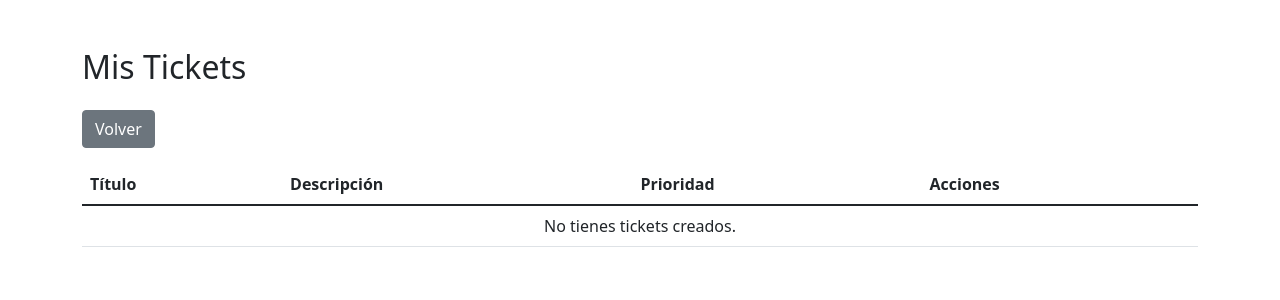
After one commit to jucamero/HelpDesk-Django, a Django app: page /my-tickets/ in a window 1280 px wide. The commit adds this page. Shown: the top 300 px of the page. Run offline with Django 5.2, Linux system fonts and the light colour scheme; a user stored in the database is signed in; data comes from the database, SQL or seed files in the repository; both versions use the stored data as it was after the commit.

Commit message:
Se crea la vista de para ver los tickets creados x el user

```diff
--- a/tickets/models.py
+++ b/tickets/models.py
@@ -1,5 +1,6 @@
 from django.contrib.auth.models import AbstractUser
 from django.db import models
+from django.conf import settings
 
 class CustomUser(AbstractUser):
     ROLE_CHOICES = [
@@ -11,7 +12,7 @@ class CustomUser(AbstractUser):
 
     def __str__(self):
         return self.username
-"""
+
 class Ticket(models.Model):
     PRIORITY_CHOICES = [
         ('low', 'Leve'),
@@ -19,11 +20,21 @@ class Ticket(models.Model):
         ('high', 'Grave'),
         ('urgent', 'Urgente'),
     ]
+
+    STATUS_CHOICES = [
+        ('en_proceso', 'En proceso'),
+        ('escalado', 'Escalado'),
+        ('terminado', 'Terminado'),
+        ('devuelto', 'Devuelto'),
+    ]
+
     title = models.CharField(max_length=255)
     description = models.TextField()
     priority = models.CharField(max_length=10, choices=PRIORITY_CHOICES)
-    status = models.CharField(max_length=10, default='En proceso')
-    created_by = models.ForeignKey(CustomUser, on_delete=models.CASCADE)
-    assigned_to = models.ForeignKey(CustomUser, related_name='assigned_tickets', null=True, blank=True, on_delete=models.SET_NULL)
+    status = models.CharField(max_length=20, choices=STATUS_CHOICES, default='en_proceso')
+    created_by = models.ForeignKey(settings.AUTH_USER_MODEL, on_delete=models.CASCADE, related_name='tickets_created')
+    assigned_to = models.ForeignKey(settings.AUTH_USER_MODEL, null=True, blank=True, on_delete=models.SET_NULL, related_name='tickets_assigned')
     created_at = models.DateTimeField(auto_now_add=True)
-"""
+
+    def __str__(self):
+        return self.title
--- /dev/null
+++ b/tickets/templates/tickets/home_user_tickets.html
@@ -0,0 +1,98 @@
+<!DOCTYPE html>
+<html lang="es">
+<head>
+    <meta charset="UTF-8">
+    <title>Mis Tickets</title>
+    <link href="https://cdn.jsdelivr.net/npm/bootstrap@5.1.3/dist/css/bootstrap.min.css" rel="stylesheet">
+</head>
+<body>
+    <div class="container mt-5">
+        <h2 class="mb-4">Mis Tickets</h2>
+        <a href="{% url 'home_user' %}" class="btn btn-secondary mb-3">Volver</a>
+
+        <!-- Mostrar mensaje de éxito si hay uno -->
+        {% if messages %}
+            <div class="alert alert-success" role="alert">
+                {{ messages }}
+            </div>
+        {% endif %}
+
+        <table class="table">
+            <thead>
+                <tr>
+                    <th>Título</th>
+                    <th>Descripción</th>
+                    <th>Prioridad</th>
+                    <th>Acciones</th>
+                </tr>
+            </thead>
+            <tbody>
+                {% for ticket in tickets %}
+                <tr>
+                    <td>{{ ticket.title }}</td>
+                    <td>{{ ticket.description }}</td>
+                    <td>{{ ticket.get_priority_display }}</td>
+                    <td>
+                        <!-- Botón para abrir el modal de edición -->
+                        <button class="btn btn-warning btn-sm" data-bs-toggle="modal" data-bs-target="#editModal{{ ticket.id }}">Editar</button>
+
+                        <!-- Formulario para eliminar ticket -->
+                        <form action="{% url 'home_user_tickets' %}" method="POST" style="display:inline;">
+                            {% csrf_token %}
+                            <input type="hidden" name="delete_ticket_id" value="{{ ticket.id }}">
+                            <button type="submit" class="btn btn-danger btn-sm">Eliminar</button>
+                        </form>
+
+                        <!-- Modal para editar ticket -->
+                        <div class="modal fade" id="editModal{{ ticket.id }}" tabindex="-1" aria-labelledby="editModalLabel{{ ticket.id }}" aria-hidden="true">
+                            <div class="modal-dialog">
+                                <div class="modal-content">
+                                    <div class="modal-header">
+                                        <h5 class="modal-title" id="editModalLabel{{ ticket.id }}">Editar Ticket</h5>
+                                        <button type="button" class="btn-close" data-bs-dismiss="modal" aria-label="Close"></button>
+                                    </div>
+                                    <div class="modal-body">
+                                        <form action="{% url 'home_user_tickets' %}" method="POST">
+                                            {% csrf_token %}
+                                            <input type="hidden" name="ticket_id" value="{{ ticket.id }}">
+                                            <div class="mb-3">
+                                                <label for="title" class="form-label">Título</label>
+                                                <input type="text" class="form-control" id="title" name="title" value="{{ ticket.title }}" required>
+                                            </div>
+                                            <div class="mb-3">
+                                                <label for="description" class="form-label">Descripción</label>
+                                                <textarea class="form-control" id="description" name="description" rows="3" required>{{ ticket.description }}</textarea>
+                                            </div>
+                                            <div class="mb-3">
+                                                <label for="priority" class="form-label">Nivel de Urgencia</label>
+                                                <select class="form-control" id="priority" name="priority" required>
+                                                    <option value="low" {% if ticket.priority == 'low' %}selected{% endif %}>Leve</option>
+                                                    <option value="medium" {% if ticket.priority == 'medium' %}selected{% endif %}>Moderada</option>
+                                                    <option value="high" {% if ticket.priority == 'high' %}selected{% endif %}>Grave</option>
+                                                    <option value="urgent" {% if ticket.priority == 'urgent' %}selected{% endif %}>Urgente</option>
+                                                </select>
+                                            </div>
+                                            <button type="submit" class="btn btn-primary">Guardar Cambios</button>
+                                        </form>
+                                    </div>
+                                    <div class="modal-footer">
+                                        <button type="button" class="btn btn-secondary" data-bs-dismiss="modal">Cerrar</button>
+                                    </div>
+                                </div>
+                            </div>
+                        </div>
+                    </td>
+                </tr>
+                {% empty %}
+                <tr>
+                    <td colspan="4" class="text-center">No tienes tickets creados.</td>
+                </tr>
+                {% endfor %}
+            </tbody>
+        </table>
+    </div>
+
+    <!-- Bootstrap Bundle with Popper -->
+    <script src="https://cdn.jsdelivr.net/npm/bootstrap@5.1.3/dist/js/bootstrap.bundle.min.js"></script>
+</body>
+</html>
--- a/tickets/urls.py
+++ b/tickets/urls.py
@@ -4,6 +4,8 @@ from  .views.register import register
 from  .views.home import home
 from  .views.admin_user import admin_user
 from  .views.redirected import redirected, logout_view
+from  .views.home_user import home_user
+from  .views.home_user_tickets import home_user_tickets
 
 urlpatterns = [
 
@@ -13,7 +15,8 @@ urlpatterns = [
     path('redirected', redirected, name='redirected' ), #url para redireccionar a la pagina corresp. segun rol
 
 
-    #path('home_user/', home_user, name='home_user'),
+    path('my-tickets/', home_user_tickets, name='home_user_tickets'), #Url cuando el user da el boton de ver ticket creados en home_user
+    path('home_user/', home_user, name='home_user'),  #
     #path('home_support1/', home_user, name='home_support1'),
     #path('home_support2/', home_user, name='home_support2'),
     path('logout/', logout_view, name='logout'), #logout
--- /dev/null
+++ b/tickets/views/home_user_tickets.py
@@ -0,0 +1,35 @@
+#Logica para ver los tickets creados en otra url cuando el user da click en ver tickets creados en home_user
+from django.shortcuts import render, redirect, get_object_or_404
+from django.contrib.auth.decorators import login_required
+from tickets.models import Ticket
+
+@login_required
+def home_user_tickets(request):
+    if request.method == 'POST':
+        # Manejar la edición de ticket
+        if 'ticket_id' in request.POST:
+            ticket_id = request.POST['ticket_id']
+            ticket = get_object_or_404(Ticket, id=ticket_id, created_by=request.user)
+            ticket.title = request.POST['title']
+            ticket.description = request.POST['description']
+            ticket.priority = request.POST['priority']
+            ticket.save()
+            return redirect('home_user_tickets')
+
+        # Manejar la eliminación de ticket
+        if 'delete_ticket_id' in request.POST:
+            ticket_id = request.POST['delete_ticket_id']
+            ticket = get_object_or_404(Ticket, id=ticket_id, created_by=request.user)
+            ticket.delete()
+            return redirect('home_user_tickets')
+
+    tickets = Ticket.objects.filter(created_by=request.user)
+    return render(request, 'tickets/home_user_tickets.html', {'tickets': tickets})
+
+@login_required
+def delete_ticket(request):
+    if request.method == 'POST':
+        ticket_id = request.POST.get('ticket_id')
+        ticket = get_object_or_404(Ticket, id=ticket_id, created_by=request.user)
+        ticket.delete()
+    return redirect('home_user_tickets')
--- a/tickets/views/redirected.py
+++ b/tickets/views/redirected.py
@@ -12,11 +12,11 @@ def redirected(request):
 
     # Redirige según el rol del usuario
     if request.user.role == 'user':
-        return render(request, '')
+        return redirect('home_user')
     elif request.user.role == 'support1':
-        return render(request, '')
+        return redirect('')
     elif request.user.role == 'support2':
-        return render(request, '')
+        return redirect('')
 
     # En caso de que el rol no coincida con ninguno de los definidos
     return redirect('login')  # O cualquier otra página de error o logout
```
Also changed, not shown: tickets/templates/tickets/home_user.html (+43 -11 lines), tickets/views/home_user.py (added, +25 -0 lines), db.sqlite3, tickets/migrations/0003_ticket.py (added).
